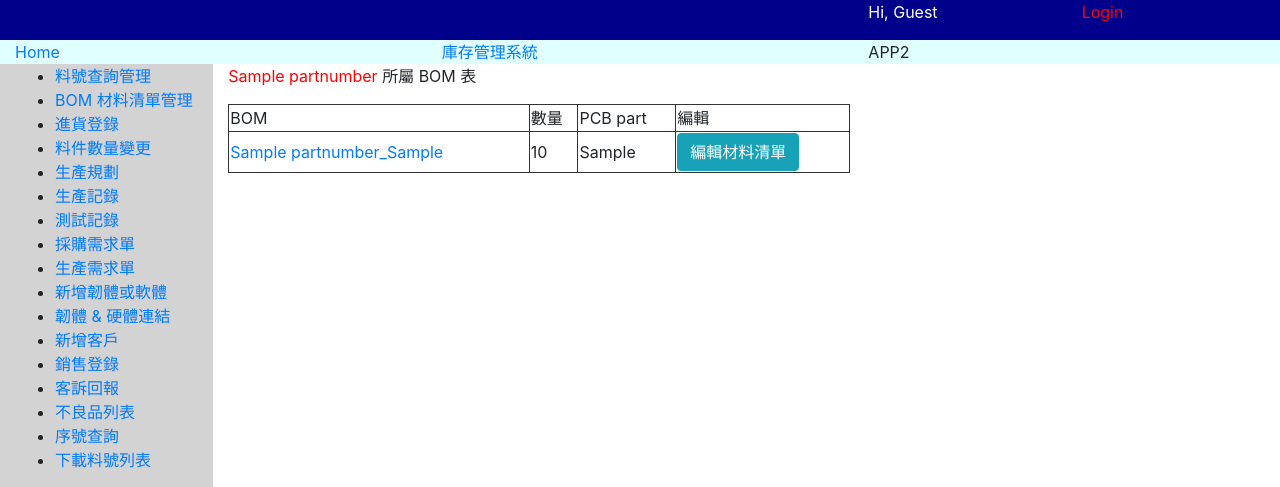
After one commit to TinaHsing/qportal, a Django app: page /erp/viewBomOfPart/1/ in a window 1280 px wide. The commit adds this page. Shown: the top 487 px of the page. Run offline with Django 3.2, Linux system fonts and the light colour scheme; tables that the repository leaves empty hold one stand-in row (values such as "Sample post"); some libraries are stand-ins or nearby versions.

Commit message:
add view bom of partNumber

```diff
--- a/erp/urls.py
+++ b/erp/urls.py
@@ -49,5 +49,6 @@ urlpatterns =[
 	path('createSoftware/', views.createSoftware, name = 'createSoftware'),
 	path('createCustomer/', views.createCustomer, name = 'createCustomer'),
 	path('viewCustomer/', views.viewCustomer, name = 'viewCustomer'),
-	path('editCustomer/<int:cid>/', views.editCustomer, name = 'editCustomer')
+	path('editCustomer/<int:cid>/', views.editCustomer, name = 'editCustomer'),
+	path('viewBomOfPart/<int:Pid>/', views.viewBomOfPart, name = 'viewBomOfPart')
 ]+ static(settings.STATIC_URL, document_root=settings.STATIC_ROOT)
--- a/erp/views.py
+++ b/erp/views.py
@@ -61,7 +61,7 @@ def editPartNumber(request, Pid):
 	else:
 		ptnote=partNote.objects.create(part = pt)
 	category_list = pnCategory.objects.all()
-	context ={'part':pt, 'ptnote':ptnote, 'cate':category_list }
+	context = {'part':pt, 'ptnote':ptnote, 'cate':category_list }
 	if request.POST:
 		if request.user.is_authenticated:
 			pt.user = request.user
@@ -155,7 +155,7 @@ def viewBomList(request):
 		if productKW != "":
 			partnumber_list = partnumber_list.filter(name__contains = productKW)
 
-	context ={'partnumber_list':partnumber_list}
+	context = {'partnumber_list':partnumber_list}
 	return render(request, "viewBomList.html", context)
 
 def viewBomDefine(request, Pid):
@@ -170,8 +170,8 @@ def viewBomDefine(request, Pid):
 
 @login_required
 def newBomDefine(request, Pid):
-	product = partNumber.objects.get(Pid= Pid)
-	context ={}
+	product = partNumber.objects.get(Pid = Pid)
+	context = {'pname':product.name}
 	if request.POST:
 		discription = request.POST['discription']
 		if discription:
@@ -223,8 +223,9 @@ def addElement(request, Pid, Serial, Bid):
 	bf = bomDefine.objects.get(product=product, bomserial = Serial)
 	part = partNumber.objects.get(Pid = Bid)
 	#element = BomElement.objects.filter(bf = bf).filter(part=part)
-	context={'product':product}
+	context = {'product':product}
 	context.update({'part':part})
+	context.update({'discription':bf.discription})
 	element = bf.bomelement_set.filter(part=part)
 	if element.count():
 		element = element[0]
@@ -237,8 +238,8 @@ def addElement(request, Pid, Serial, Bid):
 			else:
 				element.unitQty = qty
 				element.schPN = schPN
-				element.user=request.user
-				element.date= date.today()
+				element.user = request.user
+				element.date = date.today()
 				element.save()
 			#path = '/erp/BOM/'+str(Pid)+'/'
 			path = '/erp/BOM/'+str(Pid)+'/'+str(Serial)+'/'
@@ -455,7 +456,7 @@ def discard(request):
 def addDiscard(request, Pid):
 	product = partNumber.objects.get(Pid=Pid)
 	user = request.user
-	context ={'product':product}
+	context = {'product':product}
 	if request.POST:
 		if request.POST['qty']:
 			disQty = int(request.POST['qty'])*(-1)
@@ -565,7 +566,7 @@ def PdCalculate(request):
 				i=i+1
 			preid =temp[1]
 
-		context ={'table':outlist2}
+		context = {'table':outlist2}
 		return render(request,'pdCalculate.html', context)
 	return render(request,'pdCalculate.html')
 
@@ -612,7 +613,7 @@ def addPdRecord(request,Pid):
 	bf = bomDefine.objects.filter(product = product)
 	user = request.user
 	reason, _ = QtyReason.objects.get_or_create(reason="production")
-	context ={'bf':bf}
+	context = {'bf':bf}
 	cate, _ = pnCategory.objects.get_or_create(category ="PCBA")
 	eleset = BomElement.objects.filter(bf__in= bf).filter(part__level__gt=0) # 檢查物料中有沒有level >=0
 	pcbaCount = eleset.count()
@@ -783,7 +784,7 @@ def addTestRecord(request, Pid):
 	product = partNumber.objects.get(Pid=Pid)
 	user = request.user
 	reason, _ = QtyReason.objects.get_or_create(reason="testing")
-	context ={'product':product}
+	context = {'product':product}
 	epset = endProduct.objects.filter(part= product).filter(status = "untested")
 	context.update({'epset':epset})
 	software = product.software.all()
@@ -870,7 +871,7 @@ def viewPurchaseList(request):
 @login_required
 def addPurchaseList(request,Pid):
 	product = partNumber.objects.get(Pid=Pid)
-	context ={'product':product}
+	context = {'product':product}
 	user = request.user
 	if request.POST:
 		Qty = int(request.POST['qty'])
@@ -888,7 +889,7 @@ def closePurchaseList(request, serial):
 
 def addSales(request, Pid):
 	part = partNumber.objects.get(Pid = Pid)
-	context ={'product':part}
+	context = {'product':part}
 
 	endp = endProduct.objects.filter(part = part).filter(status="tested")
 
@@ -954,7 +955,7 @@ def viewMpList(request):
 def addMpList(request,Pid):
 	customer_list = customer.objects.all()
 	product = partNumber.objects.get(Pid=Pid)
-	context ={'product':product}
+	context = {'product':product}
 	context.update({'customer_list':customer_list})
 
 	if request.POST:
@@ -1091,7 +1092,7 @@ def viewSales(request):
 
 def addSoftware(request, Pid):
 	part = partNumber.objects.get(Pid = Pid)
-	context ={'part':part}
+	context = {'part':part}
 	sw_in_part = part.software.all()
 	sw_out_part = software.objects.exclude(Sid__in = sw_in_part).filter(pc = False)
 	context.update({'sw_in_part':sw_in_part})
@@ -1107,7 +1108,7 @@ def softwareToPd(request, Pid, Sid):
 	return redirect(path)
 
 def tracking(request):
-	context ={}
+	context = {}
 	if request.POST:
 		serial = request.POST['serial']
 		if (serial != ''):
@@ -1249,3 +1250,11 @@ def editCustomer(request, cid):
 		cus.save()
 		context.update({'status':"edit_ok"})
 	return render(request, template_name, context)
+
+def viewBomOfPart(request, Pid):
+	template_name = 'viewBomOfPart.html'
+	product = partNumber.objects.get(Pid = Pid)
+	context = {'pname':product.name}
+	element = BomElement.objects.filter(part = product)
+	context.update({'element':element})
+	return render(request, template_name, context)
--- a/template/erp/addElement.html
+++ b/template/erp/addElement.html
@@ -2,7 +2,7 @@
 
 {% block content %}
 <div>
-	<p>新增 <font color="orange">{{ part.name }}</font> 到 <font color="red">{{ product.name }}</font> 的材料清單</p>
+	<p>新增 <font color="orange">{{ part.name }}</font> 到 <font color="red">{{ product.name }}_{{ discription }}</font> 的材料清單</p>
 </div>
 <form method ="post" action ="">
 	{% csrf_token %}
--- a/template/erp/editBomList.html
+++ b/template/erp/editBomList.html
@@ -9,10 +9,12 @@
 		<li><a href={% url 'addCategory' %}>新建料號分類</a>
 	</div>
 	<div>
-		<td> Edit BOM of <font color="red">{{ bomdefine.product.name }}__{{ bomdefine.discription }}</font></td> </div>
+		<td> Edit BOM of <font color="red">{{ bomdefine.product.name }}_{{ bomdefine.discription }}</font></td> </div>
 	<div>
 		<td><a href='cost/' class="btn btn-info"> 計算成本 </a></td>
 	</div>
+<hr>
+
 	<table width = "100%">
 
 		{% if element %}
@@ -38,7 +40,7 @@
 		{% endif %}
 
 	</table>
-	<a href="upload/" class="btn btn-info"> 上傳BOM表檔案(原本資料會被清除) </a>
+	<a href="upload/" class="btn btn-info"> 上傳 BOM 表檔案（原本資料會被清除）</a>
 	<hr>
 	<form method ="post" action ="">
 		{% csrf_token %}
--- /dev/null
+++ b/template/erp/viewBomOfPart.html
@@ -0,0 +1,32 @@
+{% extends "base_generic.html" %}
+
+{% block content %}
+<p><font color=red>{{ pname }}</font> 所屬 BOM 表</p>
+
+	{% if element %}
+	<table width = 60% >
+		<tr>
+			<td> BOM </td>
+			<td> 數量 </td>
+			<td> PCB part </td>
+			<td> 編輯 </td>
+		</tr>
+
+		{% for ele in element %}
+		<tr>
+			<td> <a href="../../BOM/{{ ele.bf.product.Pid }}/{{ele.bf.bomserial}}/">{{ ele.bf.product }}_{{ ele.bf.discription }}</a>  </td>
+			<td> {{ ele.unitQty }}  </td>
+			<td> {{ ele.schPN }}</td>
+			<td> <a href="../../BOM/{{ ele.bf.product.Pid }}/{{ele.bf.bomserial}}/{{ele.part.Pid}}/" class="btn btn-info"> 編輯材料清單 </a> </td>
+
+		</tr>
+		{% endfor%}
+	</table>
+	{% endif %}
+
+
+{% endblock %}
+
+{% block sidebar %}
+{% include 'erpside.html' %}
+{% endblock %}
--- a/template/erp/viewPartNumber.html
+++ b/template/erp/viewPartNumber.html
@@ -44,6 +44,7 @@
 			<td>描述</td>
 			<td>購買連結</td>
 			<td>編輯</td>
+			<td>所屬 BOM 表</td>
 		</tr>
 		{% for row in table %}
 		<tr>
@@ -53,8 +54,9 @@
 			<td>{{ row.3 }}</td>
 			<td>{{ row.4 }}</td>
 			<td>{{ row.5 }}</td>
-			<td><a href={{ row.6}}>{{ row.6 }}</a></td>
+			<td><a href={{ row.6 }}>{{ row.6 }}</a></td>
 			<td><a href='{{ row.7 }}/' class="btn btn-info">Edit</td>
+			<td><a href='../viewBomOfPart/{{ row.7 }}/' class="btn btn-info">View BOM</td>
 
 		</tr>
 		{% endfor %}
```
Also changed, not shown: template/erp/newBomDefine.html (+4 -3 lines), template/erp/viewBomDefine.html (+5 -7 lines).
